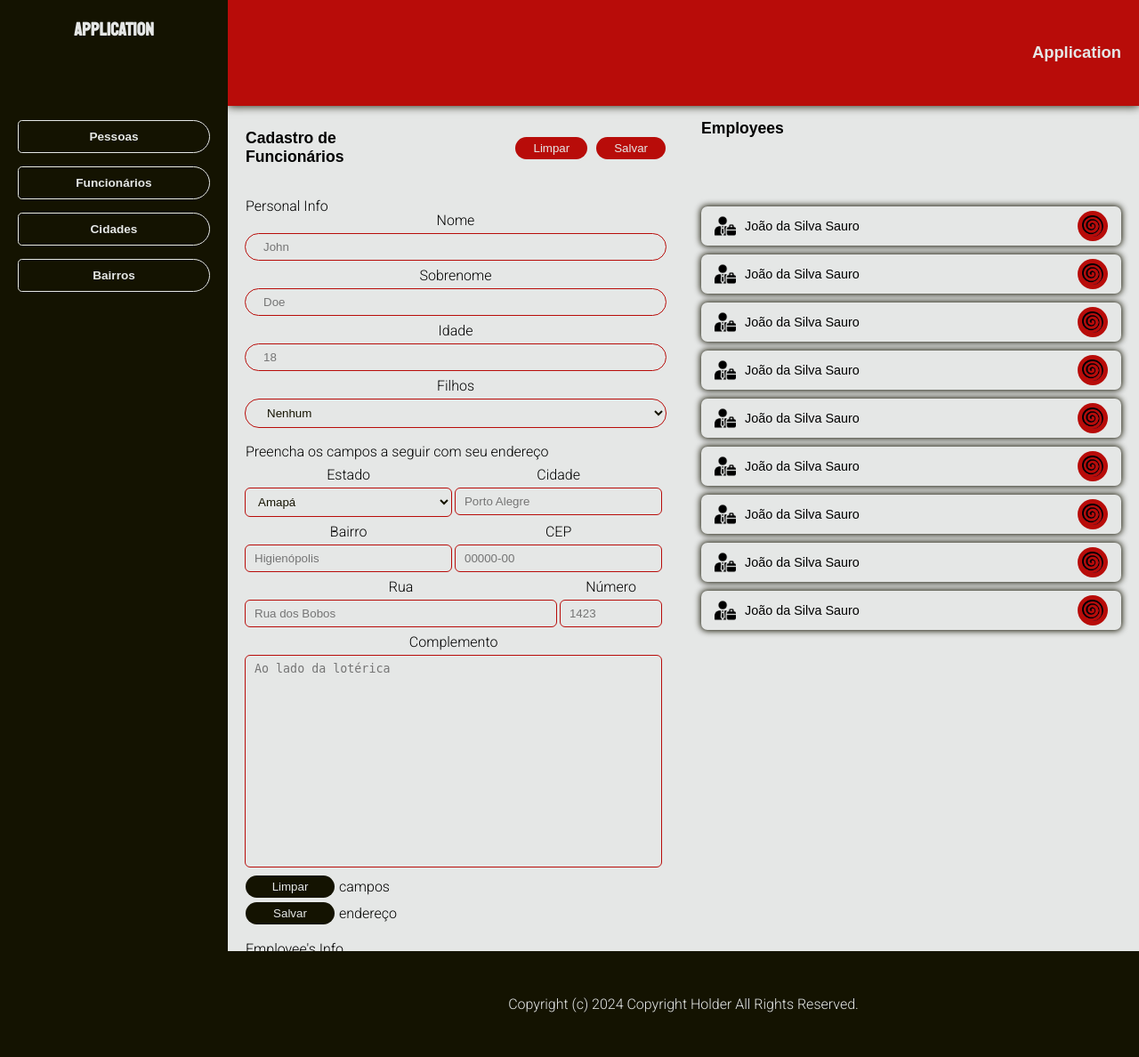
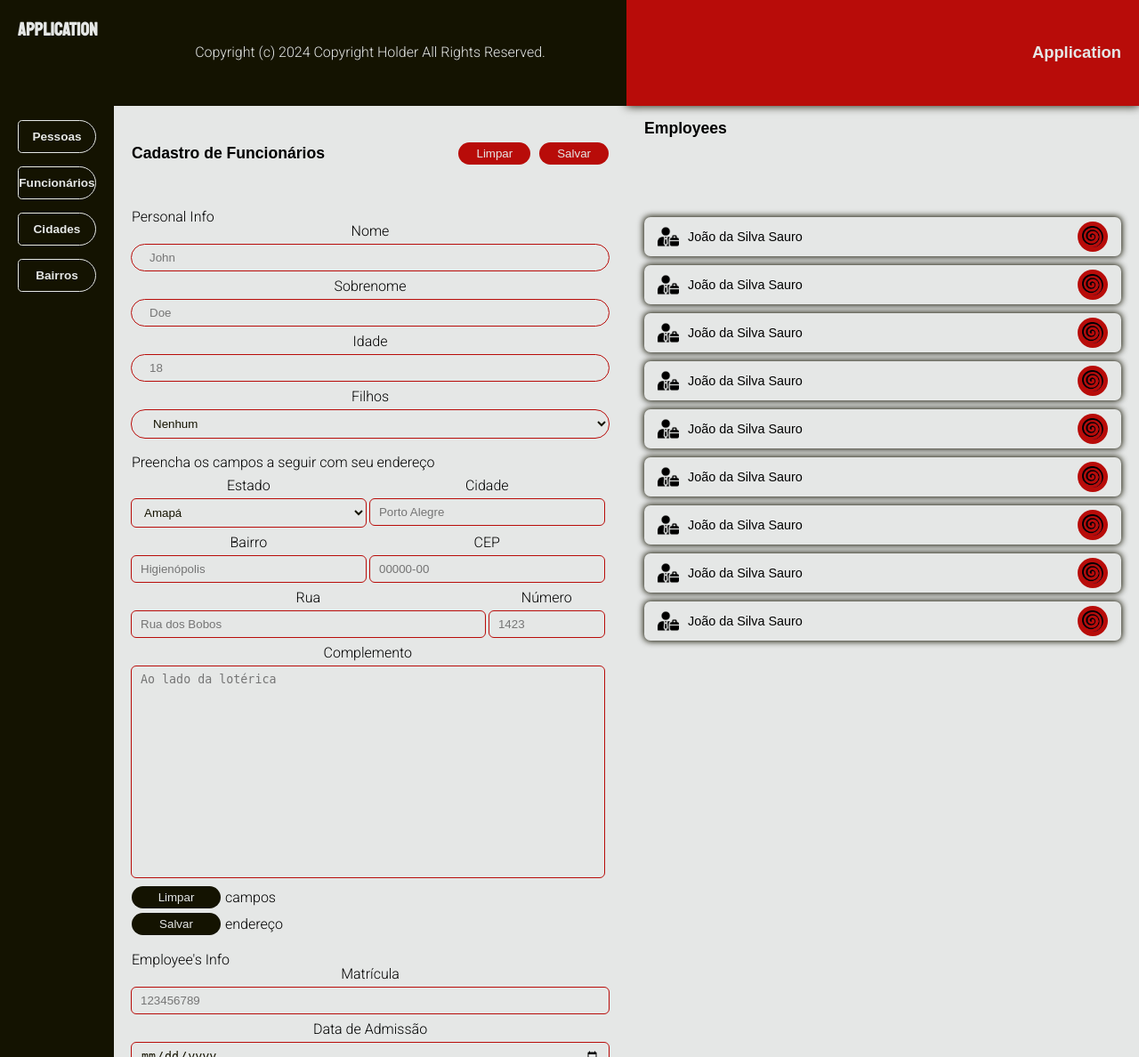
Before and after one commit to cassianocastro/webtask.com, a PHP site: page / in a window 1280 px wide. Shown: the whole page at 89% size. Run offline with PHP 8.4, Linux system fonts and the light colour scheme; lists and menus that the app fills with data are empty.

Commit message:
Changed page's layout

```diff
--- a/view/templates/home/.components/layout.css
+++ b/view/templates/home/.components/layout.css
@@ -3,23 +3,23 @@
 body
 {
     display: grid;
-    grid: 10vh 80vh 10vh / 20% 80%;
+    grid: 10vh 90vh / 10% 45% 45%;
 
     height: 100%;
 
     & > header
     {
-        grid-area: 1 / 2 / 2 / 3;
+        grid-area: 1 / 3 / 2 / 4;
     }
 
     & > main
     {
-        grid-area: 2 / 2 / 3 / 3;
+        grid-area: 2 / 2 / 3 / 4;
     }
 
     & > footer
     {
-        grid-area: 3 / 2 / 4 / 3;
+        grid-area: 1 / 2 / 2 / 3;
     }
 
     & > aside
```
